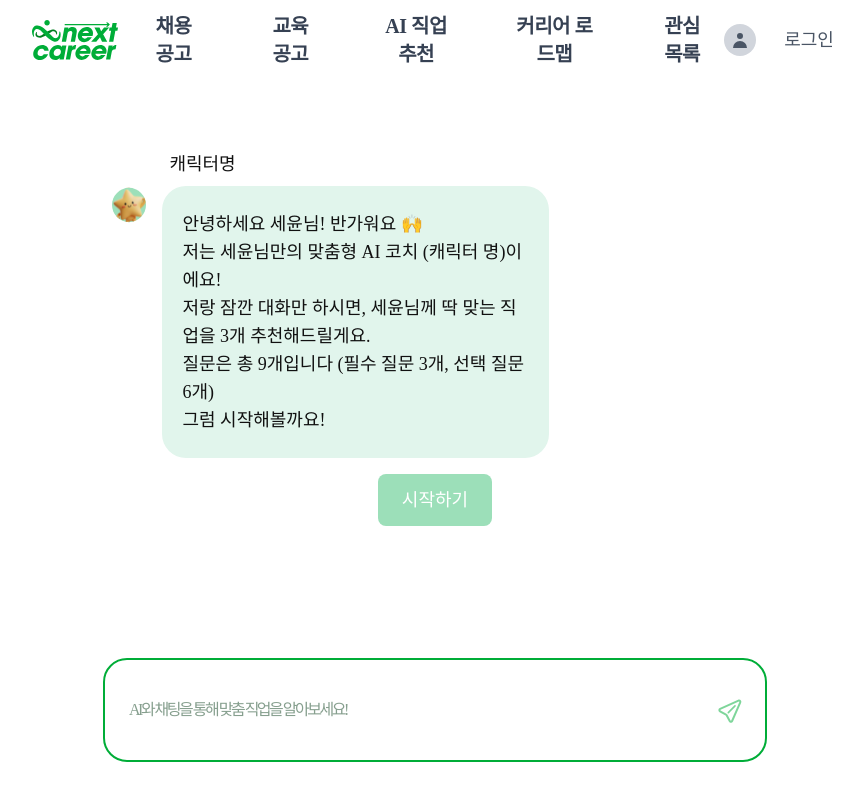
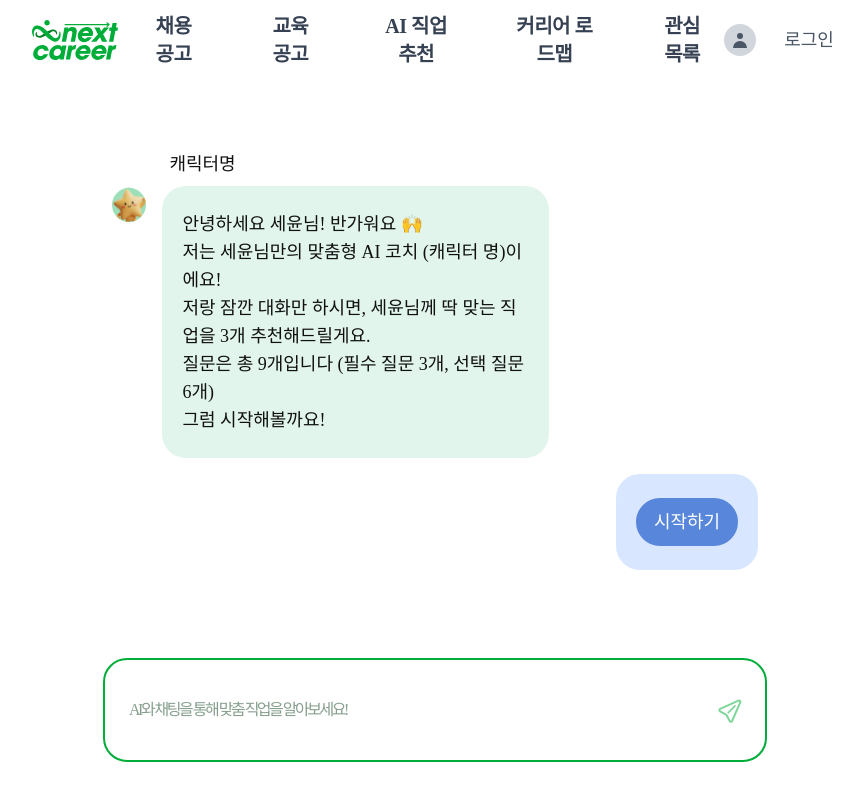
Before and after one commit to seyun31/2025_SEASONTHON_TEAM_42_FE, a Next.js app: page /ai-chat/intro in a window 1280 px wide. Shown: the top 800 px of the page, without its empty margins (205-1068 px from the left). Built offline with nearby package versions, Linux system fonts and the light colour scheme; a web font is replaced by a local one.

Commit message:
feat: Ai 채팅 맞춤형 직업 추천 페이지에 시작하기 버튼 추가

```diff
--- a/src/app/ai-chat/intro/page.tsx
+++ b/src/app/ai-chat/intro/page.tsx
@@ -24,13 +24,18 @@ export default function AiChatIntro() {
         </div>
 
         {/* 시작하기 버튼 */}
-        <div className="flex justify-center">
-          <button
-            onClick={handleStartClick}
-            className="px-6 py-3 bg-primary-40 text-white rounded-lg hover:bg-primary-50 transition-colors font-medium"
+        <div className="flex justify-end">
+          <div
+            className={`max-w-[30.21vw] rounded-[24px] pt-6 pb-6 pl-5 pr-5`}
+            style={{ backgroundColor: '#9FC2FF66' }}
           >
-            시작하기
-          </button>
+            <button
+              onClick={handleStartClick}
+              className="flex items-center justify-center border-2 border-secondary4 rounded-[100px] max-w-[30vw] px-4 py-2 cursor-pointer transition-colors text-chat-message-option bg-secondary4 text-white"
+            >
+              시작하기
+            </button>
+          </div>
         </div>
       </div>
 
```
